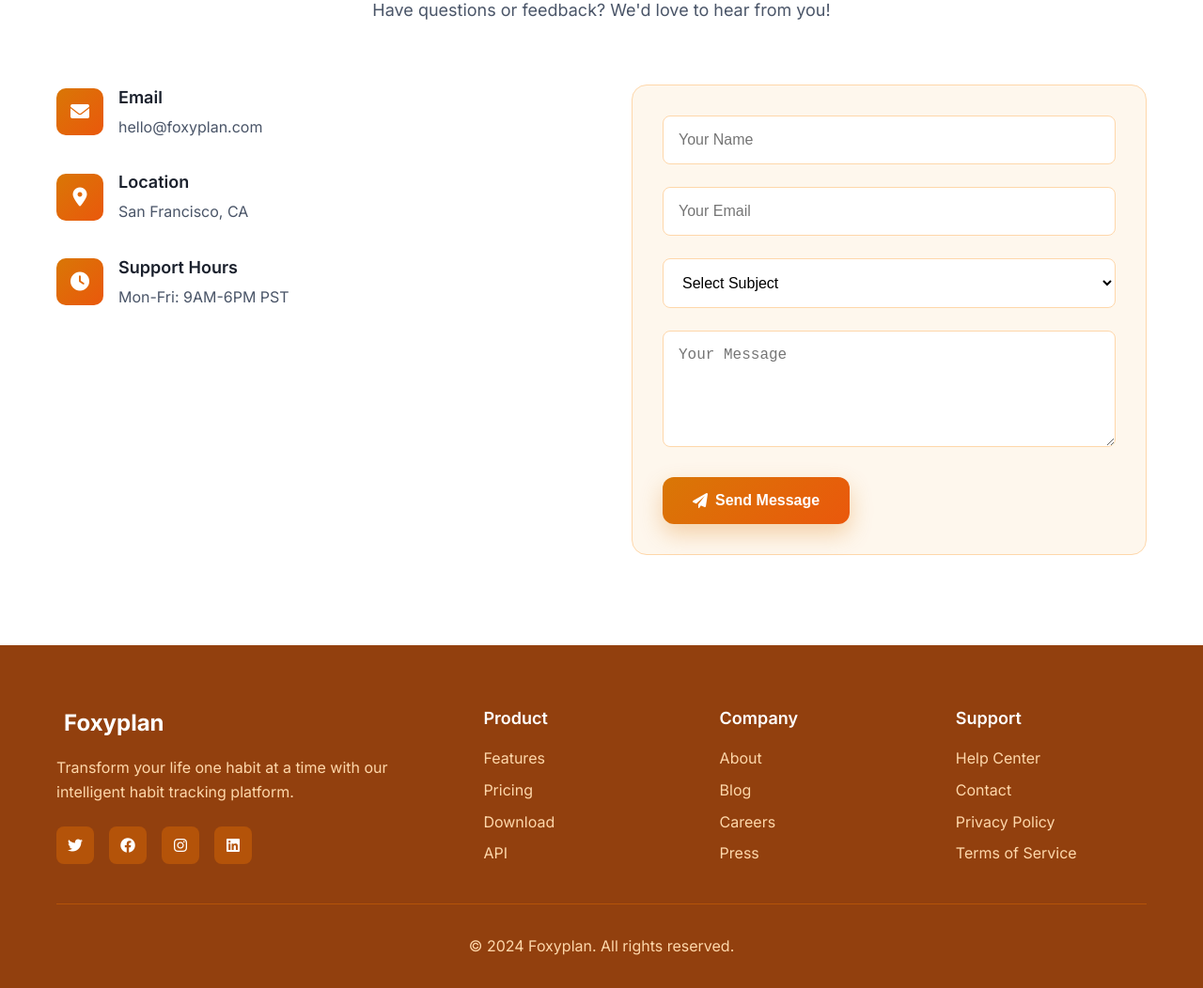
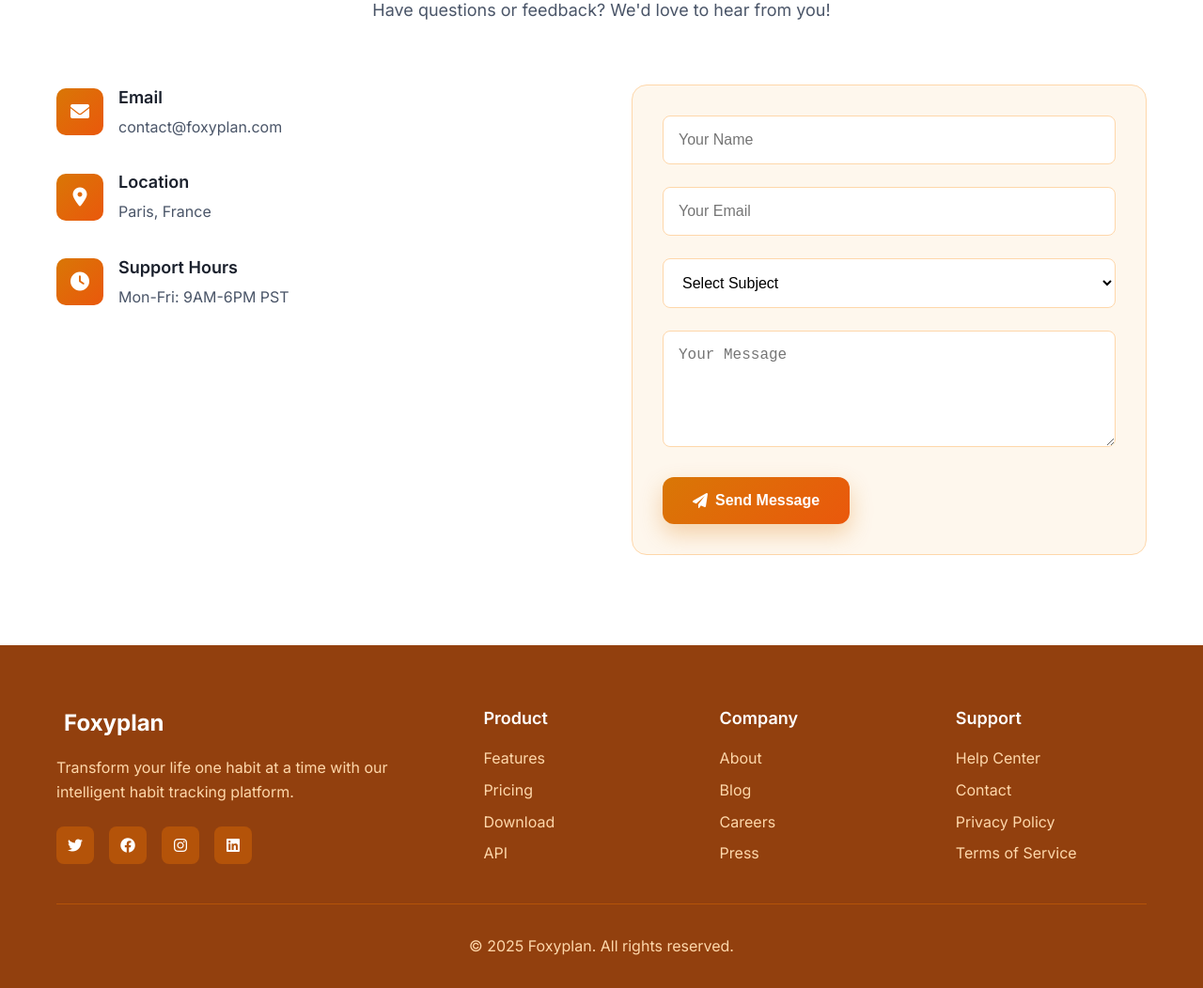
Before and after one commit to foxyplan/web-site, a plain HTML site: page index.html in a window 1280 px wide. Shown: the part 2720-3772 px from the top of the page at 94% size. Drawn offline with Linux system fonts and the light colour scheme.

```diff
--- a/index.html
+++ b/index.html
@@ -255,7 +255,7 @@
                         </div>
                         <div class="contact-details">
                             <h4>Email</h4>
-                            <p>hello@foxyplan.com</p>
+                            <p>contact@foxyplan.com</p>
                         </div>
                     </div>
                     <div class="contact-item">
@@ -264,7 +264,7 @@
                         </div>
                         <div class="contact-details">
                             <h4>Location</h4>
-                            <p>San Francisco, CA</p>
+                            <p>Paris, France</p>
                         </div>
                     </div>
                     <div class="contact-item">
@@ -351,7 +351,7 @@
                 </div>
             </div>
             <div class="footer-bottom">
-                <p>&copy; 2024 Foxyplan. All rights reserved.</p>
+                <p>&copy; 2025 Foxyplan. All rights reserved.</p>
             </div>
         </div>
     </footer>
```
